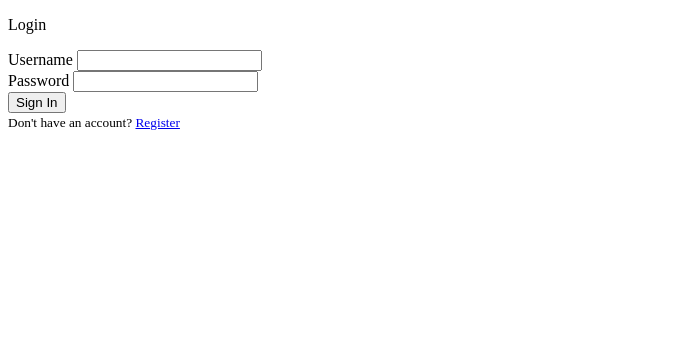
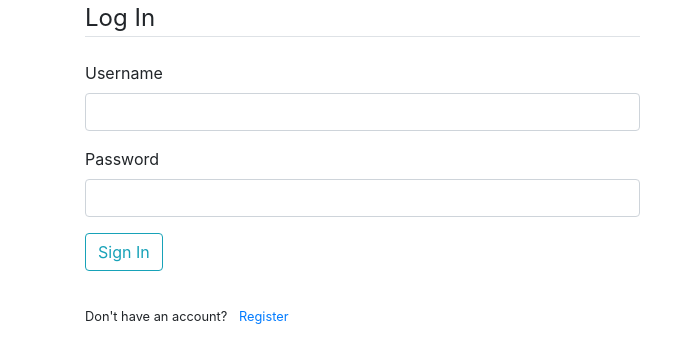
Before and after one commit to einstalek/auth_service, a Flask app: page /login in a window 1280 px wide. Shown: the top 363 px of the page, without its empty margins (0-695 px from the left). Run offline with Flask 2, Linux system fonts and the light colour scheme; some libraries are stand-ins or nearby versions.

Commit message:
Added style to forms

```diff
--- a/flask_auth/templates/login.html
+++ b/flask_auth/templates/login.html
@@ -3,31 +3,38 @@
 <head>
 	<title>Login Form</title>
 	<meta charset="UTF-8">
+        <link rel="stylesheet" href="https://maxcdn.bootstrapcdn.com/bootstrap/4.0.0/css/bootstrap.min.css" integrity="sha384-Gn5384xqQ1aoWXA+058RXPxPg6fy4IWvTNh0E263XmFcJlSAwiGgFAW/dAiS6JXm" crossorigin="anonymous">
 
 </head>
 <body>
+    <div class="container">
+        <fieldset class="form-group">
             <form action="" method="post">
-		<p>Login</p>
+                <legend style="width: 50%" class="border-bottom mb-4">Log In</legend>
 
-		<div>
-			{{ form.username.label }}
-			{{ form.username(type="text") }}
+                <div style="width: 50%" class="form-group">
+                    {{ form.username.label(class="form-control-label") }}
+                    {{ form.username(class="form-control") }}
                 </div>
 
-		<div>
-			{{ form.password.label }}
-			{{ form.password(type="text") }}
+                <div style="width: 50%" class="form-group">
+                    {{ form.password.label(class="form-control-label") }}
+                    {{ form.password(class="form-control") }}
                 </div>
 
-		<div>
-			{{ form.submit(class="login100-form-btn") }}
+                <div style="width: 50%" class="form-group">
+                    {{ form.submit(class="btn btn-outline-info") }}
                 </div>
 
             </form>
+        </fieldset>
+
         	<div>
                 <small >
-			Don't have an account? <a href="{{ url_for('register') }}">Register</a>
+                    Don't have an account? <a class="ml-2" href="{{ url_for('register') }}">Register</a>
                 </small>
 	        </div>
+    </div>
+
 </body>
 </html>
```
Also changed, not shown: flask_auth/templates/register.html (+19 -14 lines). Lines whose indentation alone changed are shown as unchanged.
